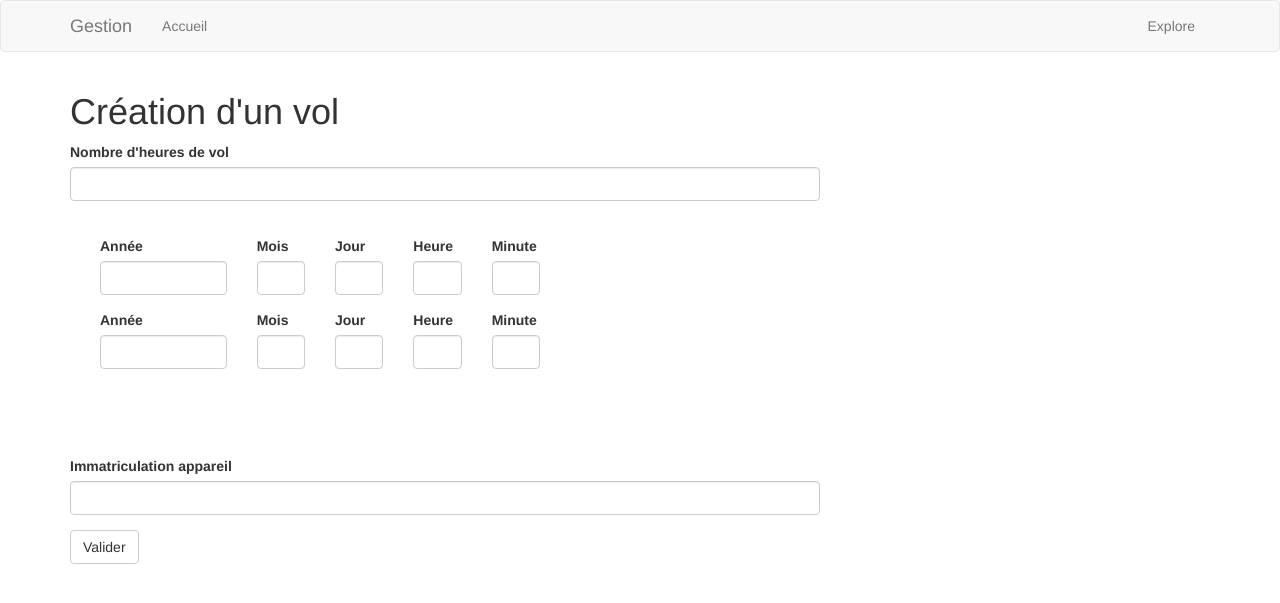
After one commit to guillaume-lesaine/app-airline_management, a Flask app: page /creation/vol in a window 1280 px wide. The commit adds this page. Shown: the top 603 px of the page. Run offline with Flask 2, Linux system fonts and the light colour scheme; parts of the project's set-up code (start-up, migrations or seed data) failed here and were passed over; some libraries are stand-ins or nearby versions.

Commit message:
GCA 0.3
- Possibilité d'entrer un nouveau vol
- Création de custom validators remplaçant certains messages flash

```diff
--- a/application_gca/app/forms.py
+++ b/application_gca/app/forms.py
@@ -1,15 +1,53 @@
 from flask_wtf import FlaskForm
 from wtforms import IntegerField, StringField, DecimalField, PasswordField, BooleanField, SubmitField, SelectMultipleField, widgets
-from wtforms.validators import DataRequired, Optional
+from wtforms.validators import DataRequired, Optional, NumberRange, ValidationError
+
+
+def year_check(form, field):
+    if len(field.data) != 4:
+        raise ValidationError('Champ à 4 caractères !')
+
+def month_check(form,field):
+    x=0
+    try :
+        x=int(field.data)
+    except:
+        raise ValidationError('1 - 12 !')
+    if x<1 or x>12:
+        raise ValidationError('1 - 12 !')
+
+def day_check(form,field):
+    x=0
+    try :
+        x=int(field.data)
+    except:
+        raise ValidationError('Entrer un nombre !')
+    if x<1 or x>31:
+        raise ValidationError('1 - 31 !')
+
+def hour_check(form,field):
+    x=0
+    try :
+        x=int(field.data)
+    except:
+        raise ValidationError('Entrer un nombre !')
+    if x<0 or x>23:
+        raise ValidationError('0 - 23 !')
+
+def minute_check(form,field):
+    x=0
+    try :
+        x=int(field.data)
+    except:
+        raise ValidationError('Entrer un nombre !')
+    if x<0 or x>60:
+        raise ValidationError('0 - 60 !')
 
 class AirportCreationForm(FlaskForm):
     code = StringField('Code de l\'aéroport', validators=[DataRequired()])
     nom = StringField('Nom de l\'aéroport', validators=[DataRequired()])
     submit = SubmitField('Valider')
 
-class MultiCheckboxField(SelectMultipleField):
-    widget = widgets.ListWidget(prefix_label=False)
-    option_widget = widgets.CheckboxInput()
 
 class EmployeeCreationForm(FlaskForm):
     numero_securite_sociale=IntegerField('Numéro de sécurité sociale', validators=[DataRequired()])
@@ -25,9 +63,24 @@ class EmployeeCreationForm(FlaskForm):
 class NaviguantCreationForm(FlaskForm):
     nbr_heures_vol = IntegerField('Nombre d\'heures de vol', validators=[DataRequired()])
     fonction = SelectMultipleField('Type',choices=[('pilote', 'Pilote'), ('steward', 'Steward'), ('hotesse', 'Hôtesse')],validators=[DataRequired()])
-    num_license_pilote = IntegerField('Numéro de license',validators=[Optional()])
+    num_licence_pilote = IntegerField('Numéro de licence',validators=[Optional()])
     submit = SubmitField('Valider')
-#
+
+class VolCreationForm(FlaskForm):
+    num_vol = StringField('Nombre d\'heures de vol', validators=[DataRequired()])
+    ts_annee_depart = StringField('Année', validators=[DataRequired(),year_check])
+    ts_mois_depart = StringField('Mois', validators=[DataRequired(),month_check])
+    ts_jour_depart = StringField('Jour', validators=[DataRequired(),day_check])
+    ts_heure_depart = StringField('Heure', validators=[DataRequired(),hour_check])
+    ts_minute_depart = StringField('Minute', validators=[DataRequired(),minute_check])
+    ts_annee_arrivee = StringField('Année', validators=[DataRequired(),year_check])
+    ts_mois_arrivee = StringField('Mois', validators=[DataRequired(),month_check])
+    ts_jour_arrivee = StringField('Jour', validators=[DataRequired(),day_check])
+    ts_heure_arrivee = StringField('Heure', validators=[DataRequired(),hour_check])
+    ts_minute_arrivee = StringField('Minute', validators=[DataRequired(),minute_check])
+    immatriculation_appareil = StringField('Immatriculation appareil', validators=[DataRequired()])
+    submit = SubmitField('Valider')
+
 # class SimpleForm(Form):
 #     string_of_files = ['one\r\ntwo\r\nthree\r\n']
 #     list_of_files = string_of_files[0].split()
--- a/application_gca/app/routes.py
+++ b/application_gca/app/routes.py
@@ -1,6 +1,6 @@
-from flask import render_template, flash, redirect
+from flask import render_template, flash, redirect, url_for
 from app import app
-from app.forms import AirportCreationForm, EmployeeCreationForm, NaviguantCreationForm
+from app.forms import AirportCreationForm, EmployeeCreationForm, NaviguantCreationForm, VolCreationForm
 from flask_mysqldb import MySQL
 
 mysql=MySQL(app)
@@ -9,24 +9,15 @@ mysql=MySQL(app)
 @app.route('/')
 @app.route('/index')
 def index():
-    cur = mysql.connection.cursor()
-    cur.execute("SELECT * FROM aeroports")
-    #cur.execute("SELECT * FROM Stock")
-    data = cur.fetchall()
-    cur.close()
-    print(data)
     return render_template('index.html', title='Home')
 
 @app.route('/creation/airport', methods=['GET', 'POST'])
 def creation_airport():
     form = AirportCreationForm()
     if form.validate_on_submit():
+        cur = mysql.connection.cursor()
         code = form.code.data
         nom = form.nom.data
-        cur = mysql.connection.cursor()
-        print(nom)
-        print(code)
-        #cur.execute("SELECT * FROM aeroports")
         cur.execute("INSERT INTO aeroports(id_aeroports,code,nom) VALUES (DEFAULT, %s, %s)",(code,nom))
         mysql.connection.commit()
         cur.close()
@@ -37,8 +28,8 @@ def creation_airport():
 def creation_employee():
     form = EmployeeCreationForm()
     if form.validate_on_submit():
+        cur = mysql.connection.cursor()
         numero_securite_sociale = form.numero_securite_sociale.data
-        cur = mysql.connection.cursor()
         cur.execute("SELECT numero_securite_sociale FROM employes")
         data = [x[0] for x in cur.fetchall()]
         if numero_securite_sociale in data:
@@ -56,27 +47,79 @@ def creation_employee():
             mysql.connection.commit()
             cur.close()
             if type == 'naviguant':
-                return redirect('/creation/employee/naviguant')
+                return redirect(url_for('creation_employee_naviguant',numero_securite_sociale = numero_securite_sociale))
             else:
                 return redirect('/index')
     return render_template('creation_employee.html', title='Création employé', form=form)
 
-@app.route('/creation/employee/naviguant', methods=['GET', 'POST'])
-def creation_employee_naviguant():
+@app.route('/creation/employee/naviguant/<numero_securite_sociale>', methods=['GET', 'POST'])
+def creation_employee_naviguant(numero_securite_sociale):
     form = NaviguantCreationForm()
     if form.validate_on_submit():
+        cur = mysql.connection.cursor()
         nbr_heures_vol = form.nbr_heures_vol.data
-        print(nbr_heures_vol)
         fonction = form.fonction.data[0]
-        print(fonction)
-        num_license_pilote = form.num_license_pilote.data
-        print(num_license_pilote)
-        if fonction == 'pilote' and num_license_pilote == None:
+        num_licence_pilote = form.num_licence_pilote.data
+        cur.execute("SELECT num_licence_pilote FROM naviguants")
+        data = [x[0] for x in cur.fetchall()]
+        if fonction == 'pilote' and num_licence_pilote == None:
             flash('Un pilote doit avoir un numéro de license')
         else :
-            flash('Un employé naviguant a été créé.')
-            #cur.execute("INSERT INTO employes(numero_securite_sociale,nom,prenom,adresse,ville,pays,salaire,type) VALUES (%s, %s, %s, %s, %s, %s, %s, %s)",(numero_securite_sociale,nom,prenom,adresse,ville,pays,salaire,type))
-            #mysql.connection.commit()
-            #cur.close()
+            if num_licence_pilote in data:
+                flash('Le numéro de licence pilote {} existe déjà dans la base'.format(num_licence_pilote))
+            else:
+                flash('Un employé naviguant a été créé.')
+                cur.execute("INSERT INTO naviguants(numero_securite_sociale,nbr_heures_vol,fonction,num_licence_pilote) VALUES (%s, %s, %s, %s)",(numero_securite_sociale,nbr_heures_vol,fonction,num_licence_pilote))
+                mysql.connection.commit()
+                cur.close()
+                return redirect('/index')
+    return render_template('creation_employee_naviguant.html', title='Création employé naviguant', form=form)
+
+@app.route('/creation/vol', methods=['GET', 'POST'])
+def creation_vol():
+    choix=[('pilote', 'Pilote'), ('steward', 'Steward'), ('hotesse', 'Hôtesse')]
+    form = VolCreationForm()
+    if form.validate_on_submit():
+        to_flash=[]
+        num_vol = form.num_vol.data
+        ts_annee_depart = form.ts_annee_depart.data
+        ts_mois_depart = form.ts_mois_depart.data
+        ts_jour_depart = form.ts_jour_depart.data
+        ts_heure_depart = form.ts_heure_depart.data
+        ts_minute_depart = form.ts_minute_depart.data
+        ts_annee_arrivee = form.ts_annee_arrivee.data
+        ts_mois_arrivee = form.ts_mois_arrivee.data
+        ts_jour_arrivee = form.ts_jour_arrivee.data
+        ts_heure_arrivee = form.ts_heure_arrivee.data
+        ts_minute_arrivee = form.ts_minute_arrivee.data
+        immatriculation_appareil = form.immatriculation_appareil.data
+        cur = mysql.connection.cursor()
+        cur.execute("SELECT num_immatriculation FROM appareils")
+        data = [x[0] for x in cur.fetchall()]
+        if immatriculation_appareil not in data:
+            flash('Le numéro d\'immatriculation {} n\'existe pas dans la base de données. Veuillez rentrer un numéro valide'.format(immatriculation_appareil))
+        else :
+            ts_depart=ts_annee_depart+'-'+ts_mois_depart+'-'+ts_jour_depart+' '+ts_heure_depart+':'+ts_minute_depart+':00'
+            ts_arrivee=ts_annee_arrivee+'-'+ts_mois_arrivee+'-'+ts_jour_arrivee+' '+ts_heure_arrivee+':'+ts_minute_arrivee+':00'
+            cur.execute("INSERT INTO vols(num_vol,ts_depart,ts_arrivee,immatriculation_appareil) VALUES (%s, %s, %s, (SELECT num_immatriculation from appareils where num_immatriculation = %s))",(num_vol,ts_depart,ts_arrivee,immatriculation_appareil))
+            mysql.connection.commit()
+            cur.close()
             return redirect('/index')
-    return render_template('creation_employee_naviguant.html', title='Création employé naviguant', form=form)
+    #     cur = mysql.connection.cursor()
+    #     nbr_heures_vol = form.nbr_heures_vol.data
+    #     fonction = form.fonction.data[0]
+    #     num_licence_pilote = form.num_licence_pilote.data
+    #     cur.execute("SELECT num_licence_pilote FROM naviguants")
+    #     data = [x[0] for x in cur.fetchall()]
+    #     if fonction == 'pilote' and num_licence_pilote == None:
+    #         flash('Un pilote doit avoir un numéro de license')
+    #     else :
+    #         if num_licence_pilote in data:
+    #             flash('Le numéro de licence pilote {} existe déjà dans la base'.format(num_licence_pilote))
+    #         else:
+    #             flash('Un employé naviguant a été créé.')
+    #             cur.execute("INSERT INTO naviguants(numero_securite_sociale,nbr_heures_vol,fonction,num_licence_pilote) VALUES (%s, %s, %s, %s)",(numero_securite_sociale,nbr_heures_vol,fonction,num_licence_pilote))
+    #             mysql.connection.commit()
+    #             cur.close()
+    #             return redirect('/index')
+    return render_template('creation_vol.html', title='Création vol', form=form)
--- a/application_gca/app/templates/creation_employee.html
+++ b/application_gca/app/templates/creation_employee.html
@@ -3,7 +3,7 @@
 
 
 {% block app_content %}
-    <h1>Sign In</h1>
+    <h1>Création d'un employé</h1>
     <div class="row">
         <div class="col-md-4">
           <form class="form" method="post" role="form">
--- a/application_gca/app/templates/creation_employee_naviguant.html
+++ b/application_gca/app/templates/creation_employee_naviguant.html
@@ -3,7 +3,7 @@
 
 
 {% block app_content %}
-    <h1>Sign In</h1>
+    <h1>Création d'un employé naviguant</h1>
     <div class="row">
         <div class="col-md-4">
           <form class="form" method="post" role="form">
@@ -11,7 +11,7 @@
             {{ wtf.form_errors(form, hiddens="only") }}
             {{ wtf.form_field(form.nbr_heures_vol) }}
             {{ wtf.form_field(form.fonction) }}
-            {{ wtf.form_field(form.num_license_pilote) }}
+            {{ wtf.form_field(form.num_licence_pilote) }}
             {{ wtf.form_field(form.submit) }}
           </form>
         </div>
--- /dev/null
+++ b/application_gca/app/templates/creation_vol.html
@@ -0,0 +1,65 @@
+{% extends "base.html" %}
+{% import 'bootstrap/wtf.html' as wtf %}
+
+
+{% block app_content %}
+    <h1>Création d'un vol</h1>
+    <div class="row">
+        <!-- <div class="col-md-4"> -->
+          <form class="form" method="post" role="form">
+            <div class="col-md-8">
+            {{ form.hidden_tag() }}
+            {{ wtf.form_errors(form, hiddens="only") }}
+            {{ wtf.form_field(form.num_vol) }}
+            <br>
+            <div class="col-md-8">
+            <div class="col-md-4">
+            {{ wtf.form_field(form.ts_annee_depart) }}
+            </div>
+            <div class="col-md-2">
+            {{ wtf.form_field(form.ts_mois_depart) }}
+            </div>
+            <div class="col-md-2">
+            {{ wtf.form_field(form.ts_jour_depart) }}
+            </div>
+            <div class="col-md-2">
+            {{ wtf.form_field(form.ts_heure_depart) }}
+            </div>
+            <div class="col-md-2">
+            {{ wtf.form_field(form.ts_minute_depart) }}
+            </div>
+            </div>
+            <div class="col-md-8">
+            <div class="col-md-4">
+            {{ wtf.form_field(form.ts_annee_arrivee) }}
+            </div>
+            <div class="col-md-2">
+            {{ wtf.form_field(form.ts_mois_arrivee) }}
+            </div>
+            <div class="col-md-2">
+            {{ wtf.form_field(form.ts_jour_arrivee) }}
+            </div>
+            <div class="col-md-2">
+            {{ wtf.form_field(form.ts_heure_arrivee) }}
+            </div>
+            <div class="col-md-2">
+            {{ wtf.form_field(form.ts_minute_arrivee) }}
+            </div>
+            </div>
+            <br>
+            <br>
+            <br>
+            <br>
+            <br>
+            <br>
+            <br>
+            <br>
+            <br>
+            <br>
+            <br>
+            {{ wtf.form_field(form.immatriculation_appareil) }}
+            {{ wtf.form_field(form.submit) }}
+            </div>
+          </form>
+    </div>
+{% endblock %}
--- a/application_gca/app/templates/index.html
+++ b/application_gca/app/templates/index.html
@@ -2,6 +2,7 @@
 
 {% block app_content %}
     <h1>Bienvenu sur l'application</h1>
-    <!-- <div><a href="/creation/airport"><button type="button" class="btn btn-primary btn-lg">Création aéroport</button></a></div> -->
     <div><a href="/creation/employee"><button type="button" class="btn btn-primary btn-lg">Création employé</button></a></div>
+    <br>
+    <div><a href="/creation/vol"><button type="button" class="btn btn-primary btn-lg">Création vol</button></a></div>
 {% endblock %}
```
